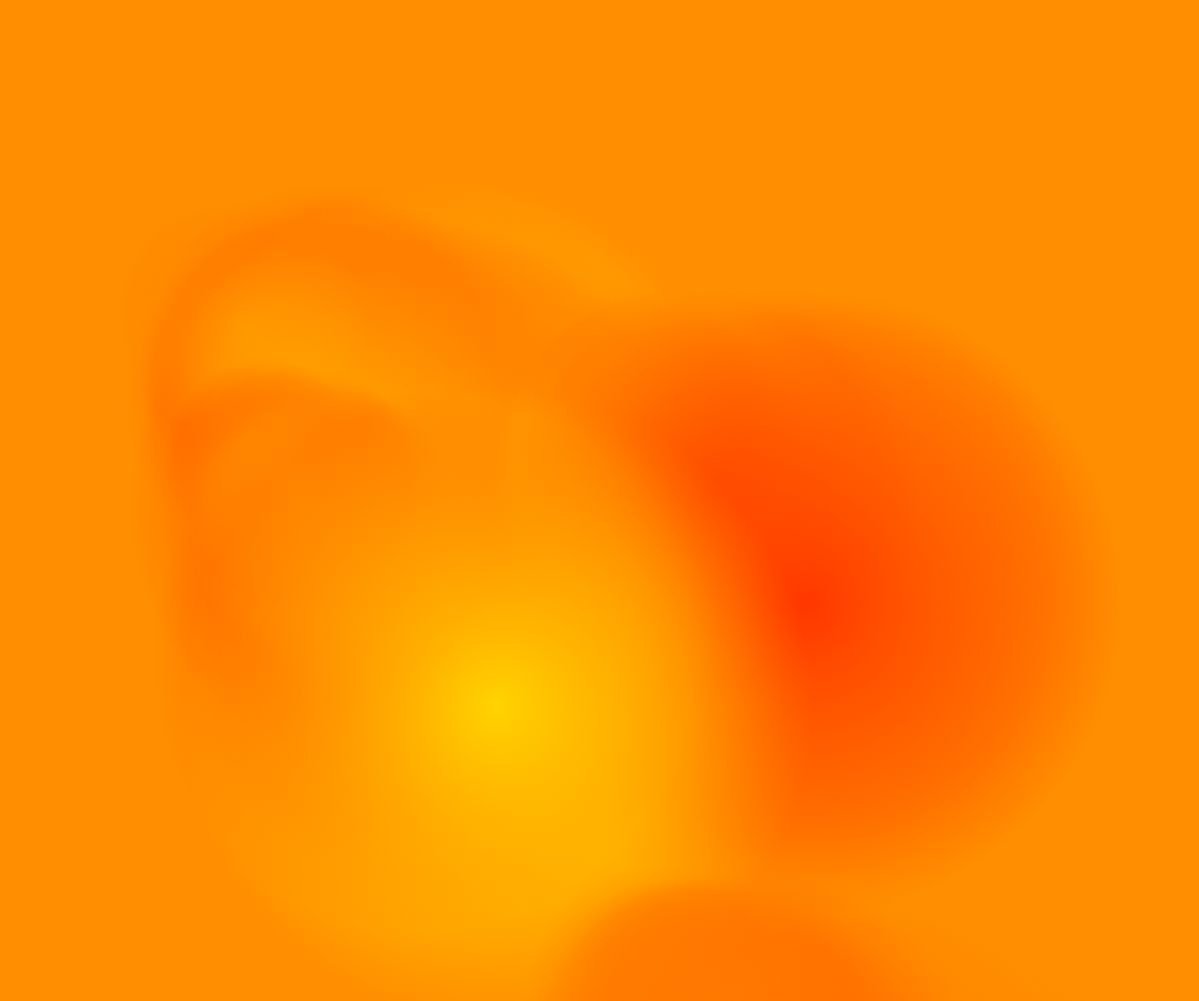
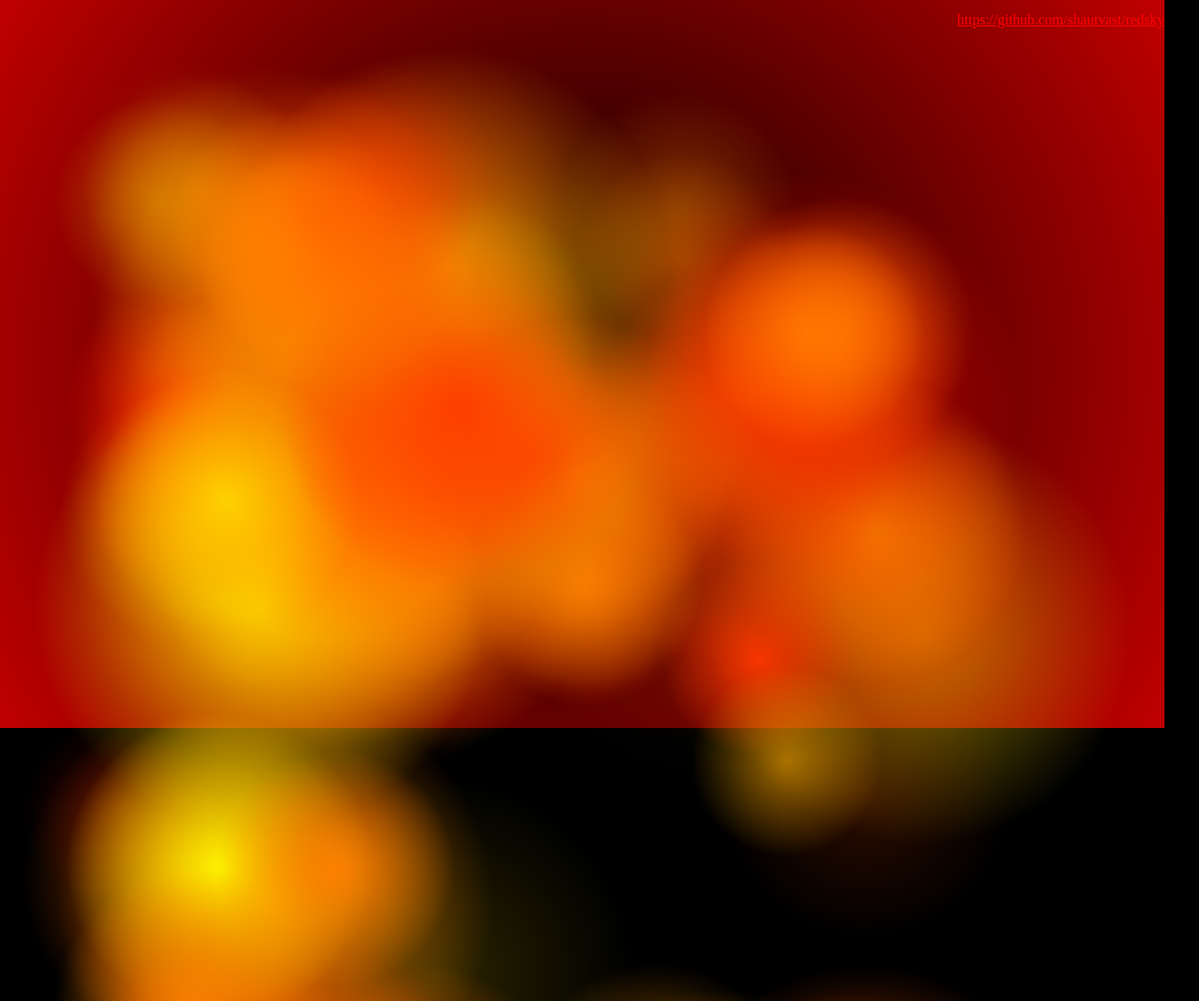
Before and after one commit to shautvast/redsky, a website built with webpack: page src/index.html in a window 1280 px wide. Shown: the top 1100 px of the page at 91% size, 1318 px wide, since content can reach past the window. Built offline with nearby package versions, Linux system fonts and the light colour scheme; animation ran at ten frames a second.

Commit message:
tweaks later

```diff
--- a/src/css/app.css
+++ b/src/css/app.css
@@ -1,14 +1,22 @@
 body {
-    background: #ff8f00;
+    background: black;
+    /*background: #ff0000;*/
     overflow: hidden;
 }
 
 #sky {
-    /*background: red;*/
-    background: #ff8f00;
+    background: black;
+    /*background: #ff8f00;*/
+    /*background: black;*/
 }
 
 .cloud {
     position: absolute;
     background-size: 25px;
 }
+
+a{
+    position: absolute;
+    right: 0;
+    color: red;
+}
--- a/src/index.html
+++ b/src/index.html
@@ -7,7 +7,7 @@
 </head>
 <body>
 <pre><code id="code"></code></pre>
-<!--<a class="right" href="https://github.com/shautvast/" target="_blank">https://github.com/shautvast</a>-->
+<a class="right" href="https://github.com/shautvast/redsky" target="_blank">https://github.com/shautvast/redsky</a>
 <div id="sky"></div>
 </body>
 </html>
--- a/src/js/index.js
+++ b/src/js/index.js
@@ -2,10 +2,10 @@ import '../css/app.css';
 
 (function () {
     const num_clouds = 100,
-        max_cloud_size = 500,
+        max_cloud_size = 300,
         max_speed_x = 50,
         max_speed_y = 30,
-        num_clusters = 4;
+        num_clusters = 40;
     let cluster_x, cluster_y, cluster_size, cloud_counter;
 
 
@@ -31,15 +31,24 @@ import '../css/app.css';
             newCloud.style.width = `${size}px`;
             newCloud.style.height = `${size}px`;
             let diff = Math.random() * 255;
-            newCloud.style.background = `radial-gradient(circle ${size / 2}px, rgba(255, ${255 - diff}, 0, ${Math.random()}), rgba(20, 56, 200, 0.0)) no-repeat`;
+            newCloud.style.background = `radial-gradient(circle ${size / 2}px, rgba(255, ${255 - diff}, 0, ${Math.random()}), rgba(0, 0, 0, 0.0)) no-repeat`;
             newCloud.setAttribute("size", `${size}`);
             sky.appendChild(newCloud);
+            if (i === 0) {
+                newCloud.style.top = "0";
+                newCloud.style.left = "0";
+                newCloud.style.width = `${width}px`;
+                newCloud.style.height = `${height}px`;
+                newCloud.setAttribute("size", `2000`);
+                newCloud.style.background = `radial-gradient(circle 1000px, rgba(255, 0, 0, 0.0), rgba(255, 0, 0, 1.0)) no-repeat`;
+            }
         }
+
     }
 
     let arrange_clouds = function () {
         let num_clouds_in_cluster = (Math.floor(num_clouds / num_clusters));
-        for (let i = 0; i < num_clouds; i++) {
+        for (let i = 1; i < num_clouds; i++) {
             if (i % num_clouds_in_cluster === 0) {
                 cluster_x = Math.random() * width;
                 cluster_y = Math.random() * height;
@@ -56,12 +65,12 @@ import '../css/app.css';
     }
 
     let step = function () {
-        let cloud = get_cloud(Math.floor(Math.random() * num_clouds));
+        let cloud = get_cloud(1 + Math.floor(Math.random() * num_clouds));
         let x = parseInt(cloud.style.left), y = parseInt(cloud.style.top);
 
         x -= (Math.random() * max_speed_x - max_speed_x);
         y -= (Math.random() * max_speed_y - max_speed_y);
-        if (x < -max_cloud_size && y < -max_cloud_size) {
+        if (x > width && y > height) {
             cloud_counter += 1;
             if (cloud_counter > (num_clouds / num_clusters)) {
                 cluster_size = Math.random() * max_cloud_size;
@@ -72,18 +81,18 @@ import '../css/app.css';
 
             cloud.style.transition = "none";
 
-            cloud.style.top = (cluster_x + Math.random() * cluster_size) + "px";
-            cloud.style.left = (cluster_y + Math.random() * cluster_size) + "px";
+            cloud.style.top = `${(cluster_x + Math.random() * cluster_size)}px`;
+            cloud.style.left = `${(cluster_y + Math.random() * cluster_size)}px`;
 
             let size = parseInt(cloud.getAttribute("size")) + Math.random();
-            cloud.style.width = size + "px";
-            cloud.style.height = size + "px";
-            cloud.setAttribute("size", "" + size);
-            cloud.style.background = "radial-gradient(circle " + size / 2 + "px, rgba(255, 255, 255, " + Math.random() / 5 + "), rgba(20, 56, 200, 0.0)) no-repeat";
+            cloud.style.width = `${size}px`;
+            cloud.style.height = `${size}px`;
+            cloud.setAttribute("size", `${size}`);
+            cloud.style.background = `radial-gradient(circle ${size / 2}px, rgba(255, 255, 255, ${Math.random() / 5} ), rgba(20, 56, 200, 0.0)) no-repeat`;
         } else {
             cloud.style.transition = "left 5s, top 5s";
-            cloud.style.left = x + "px";
-            cloud.style.top = y + "px";
+            cloud.style.left = `${x}px`;
+            cloud.style.top = `${y}px`;
         }
         requestAnimationFrame(step);
     };
```
